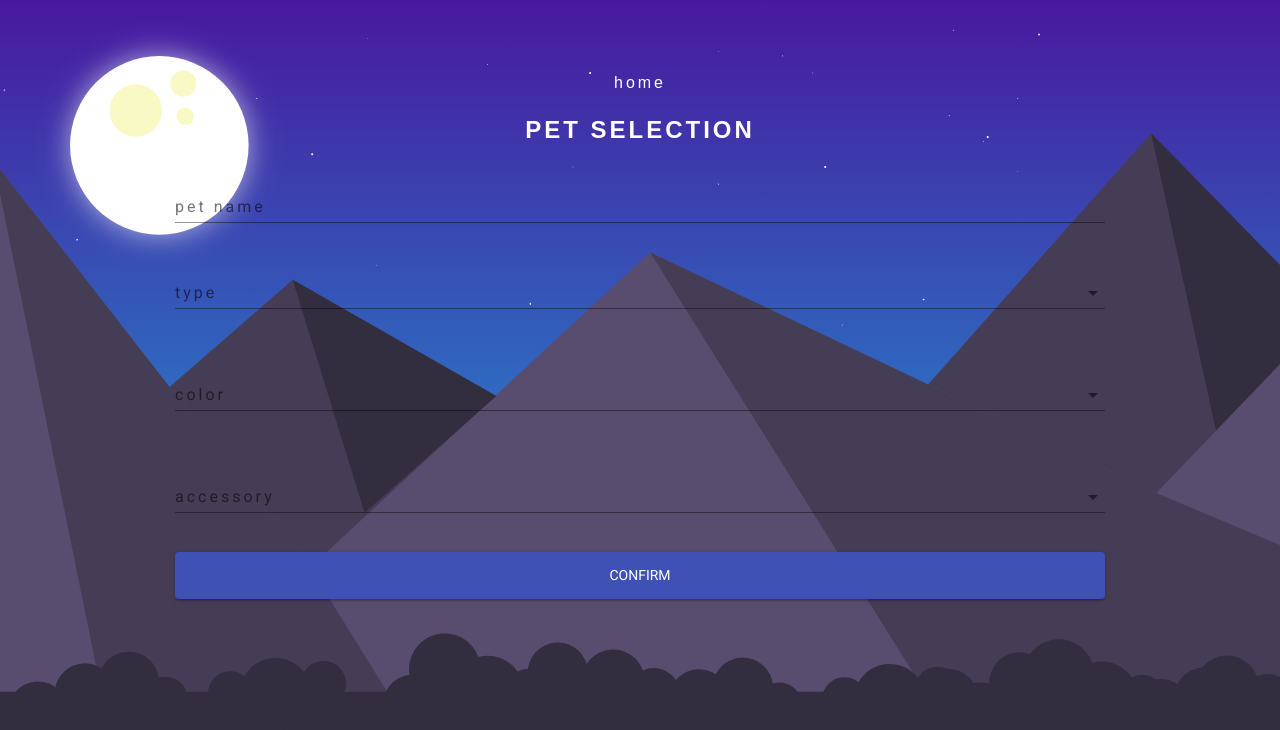
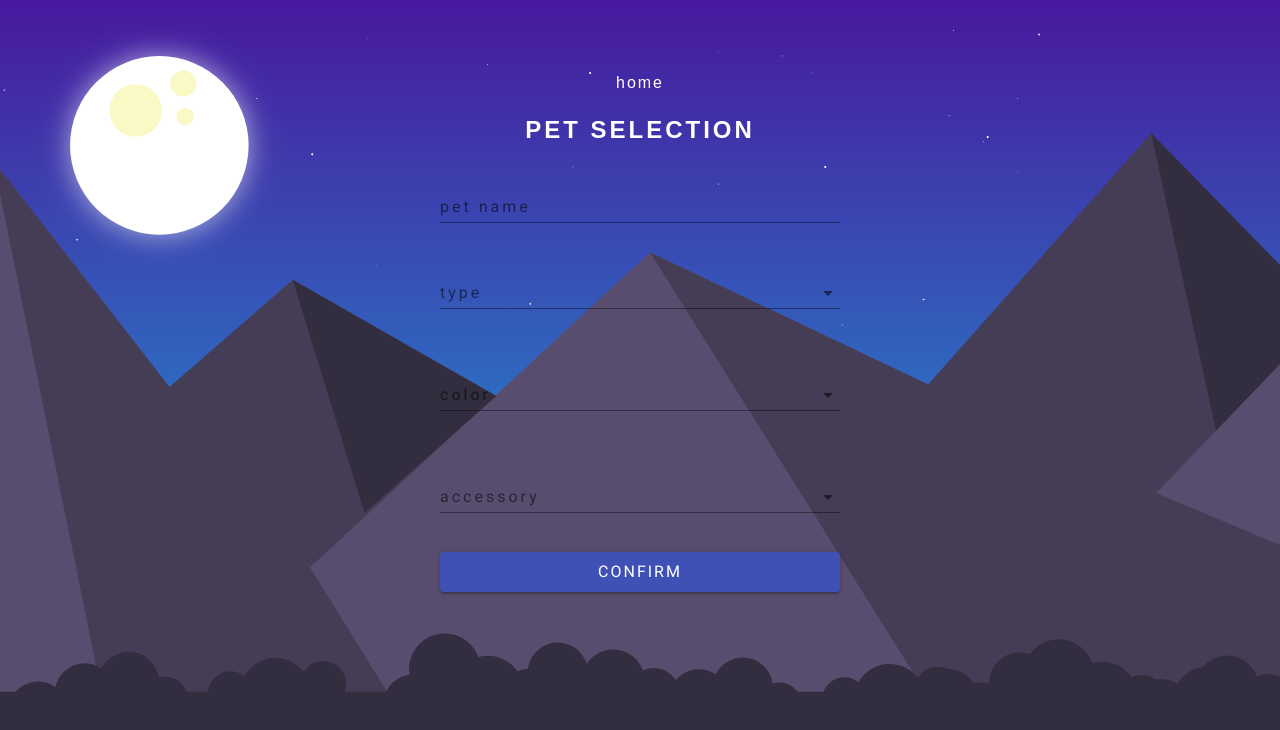
Before and after one commit to Bgorson/project3, a React (Create React App) app in the folder client/: page /petChoice in a window 1280 px wide. Shown: the top 730 px of the page. Built offline with nearby package versions, Linux system fonts and the light colour scheme.

Commit message:
edited petchoice ui, tried to adjust button in login

```diff
--- a/client/src/components/PetChoice.js
+++ b/client/src/components/PetChoice.js
@@ -22,7 +22,7 @@ const styles = theme => ({
     },
     formControl: {
       margin: theme.spacing.unit,
-      minWidth: 120,
+      minWidth: 400,
     },
     selectEmpty: {
       marginTop: theme.spacing.unit * 2,
@@ -63,7 +63,7 @@ class PetChoice extends Component {
 		event.preventDefault()
         if (this.state.petName === "" || this.state.petType=== "" || this.state.petColor==="" || this.state.petAccess===""){
             console.log("missing info")
-            this.showModal("Please fill out the entire form.")
+            this.showModal("Please fill out the entire form and create a companion.")
             return null
         }
 		//request to server to add a pet to user
@@ -100,9 +100,7 @@ class PetChoice extends Component {
         } else {
 return (
     <div className="petSelect">
-    		<Modal show={this.state.show} handleClose={this.hideModal}>
-		<p>{this.state.modalMessage}</p>
-		</Modal>
+
     <h2>PET SELECTION {this.props.userName}</h2>
     <form className="petForm">
         <FormControl className={classes.formControl}>
@@ -164,6 +162,9 @@ return (
             </Link>
         </Button>
     </form>
+        <Modal show={this.state.show} handleClose={this.hideModal}>
+            <p>{this.state.modalMessage}</p>
+        </Modal>
 </div>
 
 )
--- a/client/src/components/login.css
+++ b/client/src/components/login.css
@@ -2,14 +2,19 @@
     width: 90px;
 }
 
-.login-btn {
+/* .login-btn {
     margin: 10px;
     text-decoration: none;
+} */
+
+.btn-login {
+    margin: 10px;
 }
 
 #username-input,
 #password-input {
     color: #FFFFFF;
+    width: 230px;
 }
 
 input:-webkit-autofill,
--- a/client/src/components/login.js
+++ b/client/src/components/login.js
@@ -10,6 +10,7 @@ import '../components/loginModal/modal.css';
 import TextField from '@material-ui/core/TextField';
 import Button from '@material-ui/core/Button';
 import Modal from './loginModal/modal'
+
 
 class Login extends Component {
     constructor() {
@@ -108,16 +109,18 @@ class Login extends Component {
                                 onChange={this.handleChange}
                             />
                         </div>
-                        <div className="form-group ">
+                        <div className="btn-login">
                             <Button
                                 variant="contained"
+                                size="large"
                                 color="primary"
                                 onClick={this.handleSubmit}
                                 type="submit"
                                 show={this.state.show}
                                 >Login
                             </Button>
-
+                            </div>
+                            <div className="signup-btn">
                             <Button
                                 variant="contained"
                                 color="primary">
--- a/client/src/components/pet.css
+++ b/client/src/components/pet.css
@@ -1,13 +1,19 @@
 .petForm {
     display: grid;
     grid-template-rows: repeat(4, 1fr);
-    margin: 0 150px;
+    justify-content: center;
+    color: #FFFFFF;
 }
 
 .MuiFormControl-root-4.PetChoice-formControl-2 {
     margin: 15px 0;
 }
 
+.MuiSelect-root-56,
+#petname-input {
+    text-align: left;
+    color: #FFFFFF;
+}
 .container {
     display: grid;
     grid-template-columns: 1.5fr 1fr;
--- a/client/src/components/story.css
+++ b/client/src/components/story.css
@@ -12,9 +12,6 @@
 .btn-link {
     text-decoration: none;
     color: #FFFFFF;
+    letter-spacing: 2px;
+    font-size: 16px;
 }
-
-.btn {
-    padding: 5px;
-
-}
```
